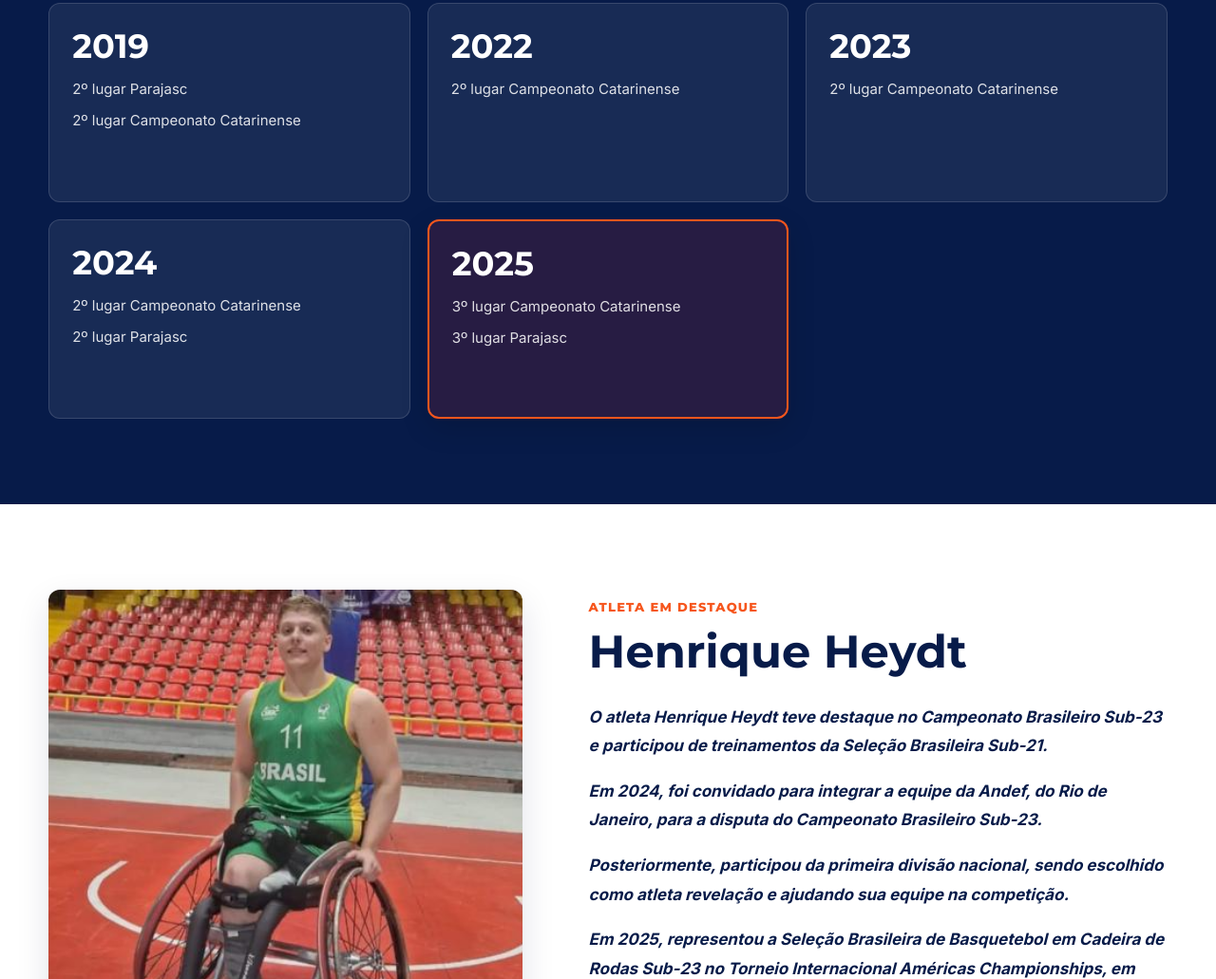
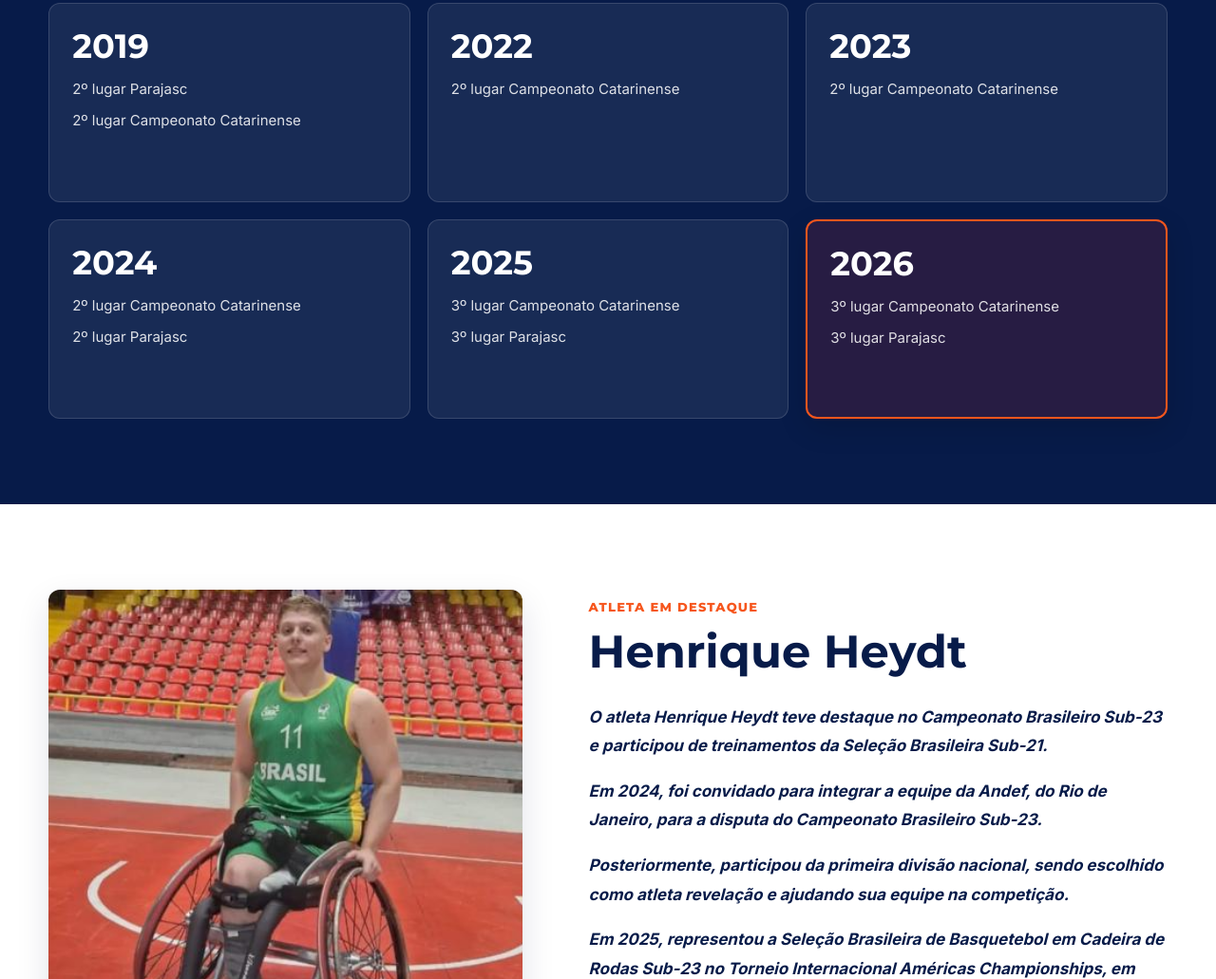
Before and after one commit to rafaeldataanalytics/aguias-concordia, a plain HTML site: page quem-somos.html in a window 1280 px wide. Shown: the part 6545-7576 px from the top of the page at 95% size. Drawn offline with Linux system fonts and the light colour scheme.

Commit message:
Add conquista de 2026 no quem-somos.html

```diff
--- a/quem-somos.html
+++ b/quem-somos.html
@@ -1032,9 +1032,23 @@
           </article>
 
 
+          <article class="conquista-historica">
+
+            <strong>2025</strong>
+
+            <p>
+              3º lugar Campeonato Catarinense
+            </p>
+
+            <p>
+              3º lugar Parajasc
+            </p>
+
+          </article>
+
           <article class="conquista-historica conquista-historica--destaque">
 
-            <strong>2025</strong>
+            <strong>2026</strong>
 
             <p>
               3º lugar Campeonato Catarinense
```
